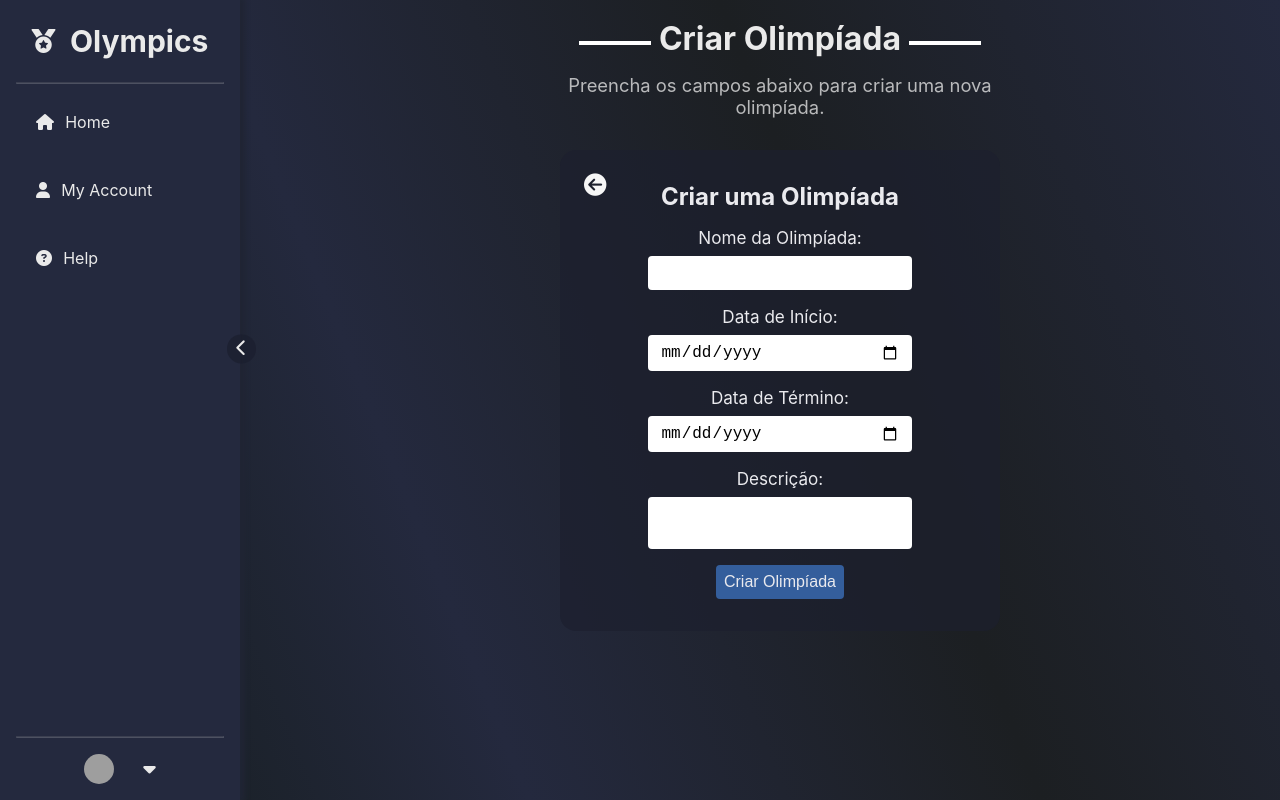
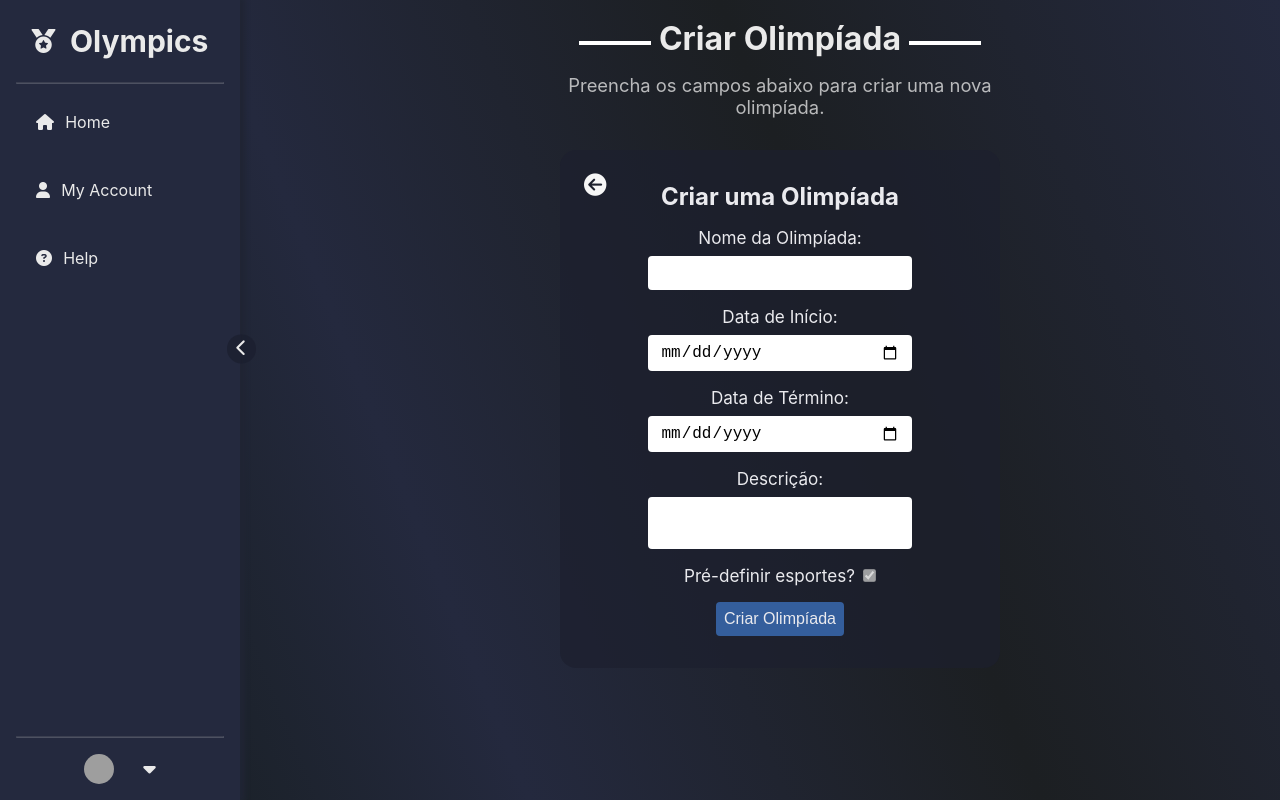
Before and after one commit to phdaccache/Projeto_MC656, a React (Create React App) app in the folder frontend/: page /events/create in a window 1280 px wide. Built offline with nearby package versions, Linux system fonts and the light colour scheme; no server answers; sample sign-in values are in the browser's storage; grey boxes are pictures that could not be loaded.

Commit message:
feat: add backend checks for event creation
Co-authored-by: André <128061481+andrac-23@users.noreply.github.com>

```diff
--- a/frontend/src/pages/CreateEvent/CreateEvent.css
+++ b/frontend/src/pages/CreateEvent/CreateEvent.css
@@ -87,3 +87,14 @@
   color: #8f8f8f;
   cursor: not-allowed;
 }
+
+.create-event-form-fieldpadrao-esportes {
+  white-space: nowrap;
+  display: flex;
+  align-items: center;
+  gap: 0.5rem;
+}
+
+.create-event-form-fieldpadrao-esportes label {
+  margin-bottom: 0;
+}
--- a/frontend/src/pages/CreateEvent/CreateEvent.jsx
+++ b/frontend/src/pages/CreateEvent/CreateEvent.jsx
@@ -27,7 +27,6 @@ export default function CreateEvent() {
     };
 
     fetchData();
-
   }, []);
 
   const handleSubmit = async (e) => {
@@ -42,8 +41,23 @@ export default function CreateEvent() {
         date_end: eventEndDate,
         school: school,
         description: eventDescription,
-      })
-      success = (response.status === 200);
+      });
+
+      const defaultEvents = [
+        "Corrida de 100m",
+        "Tênis de Mesa",
+        "Natação 100m livre",
+        "Esgrima",
+      ];
+      for (let i = 0; i < defaultEvents.length; i++) {
+        await axios.post("/olympiadsports", {
+          sport: defaultEvents[i],
+          olympiad: eventName,
+          school: school,
+        });
+      }
+
+      success = response.status === 200;
     } catch (error) {
       alert("Ocorreu um erro ao criar a olimpíada.");
       console.error(error);
@@ -56,7 +70,9 @@ export default function CreateEvent() {
   return (
     <div className="create-event-container">
       <div className="create-event-header page-title">
-        <h1><span>Criar Olimpíada</span></h1>
+        <h1>
+          <span>Criar Olimpíada</span>
+        </h1>
         <p>Preencha os campos abaixo para criar uma nova olimpíada.</p>
       </div>
       <form onSubmit={handleSubmit} className="create-event-form">
@@ -101,12 +117,16 @@ export default function CreateEvent() {
             required
           ></textarea>
         </div>
+        <div className="create-event-form-fieldpadrao-esportes">
+          <label for="esportes">Pré-definir esportes?</label>
+          <input type="checkbox" id="esportes" checked={true} disabled />
+        </div>
         <div className="create-event-form-field">
           <button type="submit">Criar Olimpíada</button>
         </div>
       </form>
-      {success && (<Navigate to="/home" />)}
+      {success && <Navigate to="/home" />}
       {/* {error && (<StatusPopup status="failure" message="Ocorreu um Erro..." />)} */}
     </div>
   );
-};
+}
```
Lines whose indentation alone changed are shown as unchanged.
